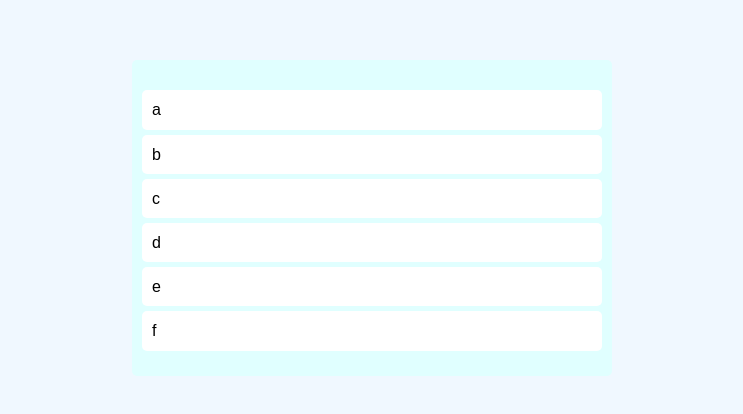
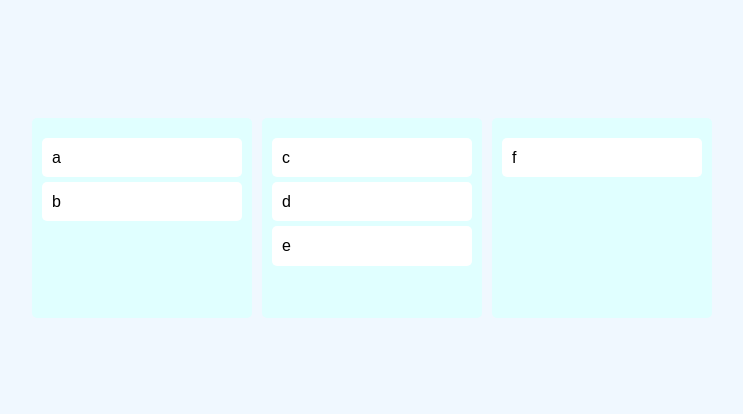
Before and after one commit to HongDongk/Kanban, a React (Create React App) app: page / in a window 1280 px wide. Shown: the part 182-596 px from the top of the page, without its empty margins (268-1011 px from the left). Built offline with nearby package versions, Linux system fonts and the light colour scheme.

Commit message:
board 3개로 늘리기

```diff
--- a/src/App.tsx
+++ b/src/App.tsx
@@ -1,38 +1,32 @@
-import { DragDropContext, Droppable, DropResult} from "react-beautiful-dnd";
+import { DragDropContext, DropResult} from "react-beautiful-dnd";
 import styled from "styled-components";
 import { useRecoilState } from "recoil";
+
 import { toDoState } from "./atoms";
-import DragabbleCard from "./Components/DragabbleCard";
+import Board from "./Components/Board";
 
 
 function App() {
   const [toDos, setToDos] = useRecoilState(toDoState);
   const onDragEnd = ({ draggableId, destination, source }: DropResult) => {
     if(!destination) return;
-    setToDos((oldToDos) => {
-      const toDosCopy = [...oldToDos];
-      // 1) 요소 삭제
-      toDosCopy.splice(source.index, 1);
-      // 2) 삭제된 요소 선택된 위치에 삽입
-      toDosCopy.splice(destination?.index, 0, draggableId);
-      return toDosCopy;
-    });
+    // setToDos((oldToDos) => {
+    //   const toDosCopy = [...oldToDos];
+    //   // 1) 요소 삭제
+    //   toDosCopy.splice(source.index, 1);
+    //   // 2) 삭제된 요소 선택된 위치에 삽입
+    //   toDosCopy.splice(destination?.index, 0, draggableId);
+    //   return toDosCopy;
+    // });
   };
 
   return (
     <DragDropContext onDragEnd={onDragEnd}>
       <Wrapper>
         <Boards>
-          <Droppable droppableId="one">
-            {(magic) => (
-              <Board ref={magic.innerRef} {...magic.droppableProps}>
-                {toDos.map((toDo, index) => (
-                  <DragabbleCard key={toDo} index={index} toDo={toDo} />
-                ))}
-                {magic.placeholder}
-              </Board>
-            )}
-          </Droppable>
+          {Object.keys(toDos).map((boardId) => (
+            <Board boardId={boardId} key={boardId} toDos={toDos[boardId]} />
+          ))}
         </Boards>
       </Wrapper>
     </DragDropContext>
@@ -41,7 +35,7 @@
 
 const Wrapper = styled.div`
   display: flex;
-  max-width: 480px;
+  max-width: 680px;
   width: 100%;
   margin: 0 auto;
   justify-content: center;
@@ -52,15 +46,8 @@
 const Boards = styled.div`
   display: grid;
   width: 100%;
-  grid-template-columns: repeat(1, 1fr);
-`;
-
-const Board = styled.div`
-  padding: 20px 10px;
-  padding-top: 30px;
-  background-color: ${(props) => props.theme.boardColor};
-  border-radius: 5px;
-  min-height: 200px;
+  gap: 10px;
+  grid-template-columns: repeat(3, 1fr);
 `;
 
 export default App;
--- /dev/null
+++ b/src/Components/Board.tsx
@@ -0,0 +1,32 @@
+import { Droppable } from "react-beautiful-dnd";
+import styled from "styled-components";
+import DragabbleCard from "./DragabbleCard";
+
+interface IBoardProps {
+  toDos: string[];
+  boardId: string;
+}
+
+function Board({ toDos, boardId }: IBoardProps) {
+  return (
+    <Droppable droppableId={boardId}>
+      {(magic) => (
+        <Wrapper ref={magic.innerRef} {...magic.droppableProps}>
+          {toDos.map((toDo, index) => (
+            <DragabbleCard key={toDo} index={index} toDo={toDo} />
+          ))}
+          {magic.placeholder}
+        </Wrapper>
+      )}
+    </Droppable>
+  );
+}
+
+export default Board;
+
+const Wrapper = styled.div`
+  padding: 20px 10px;
+  background-color: ${(props) => props.theme.boardColor};
+  border-radius: 5px;
+  min-height: 200px;
+`;
--- a/src/atoms.tsx
+++ b/src/atoms.tsx
@@ -1,6 +1,14 @@
 import { atom, selector } from "recoil";
 
-export const toDoState = atom({
+interface IToDoState {
+  [key: string]: string[];
+}
+
+export const toDoState = atom<IToDoState>({
   key: "toDo",
-  default: ["a", "b", "c", "d", "e", "f"],
+  default: {
+    to_do: ["a", "b"],
+    doing: ["c", "d", "e"],
+    done: ["f"],
+  },
 });
```
